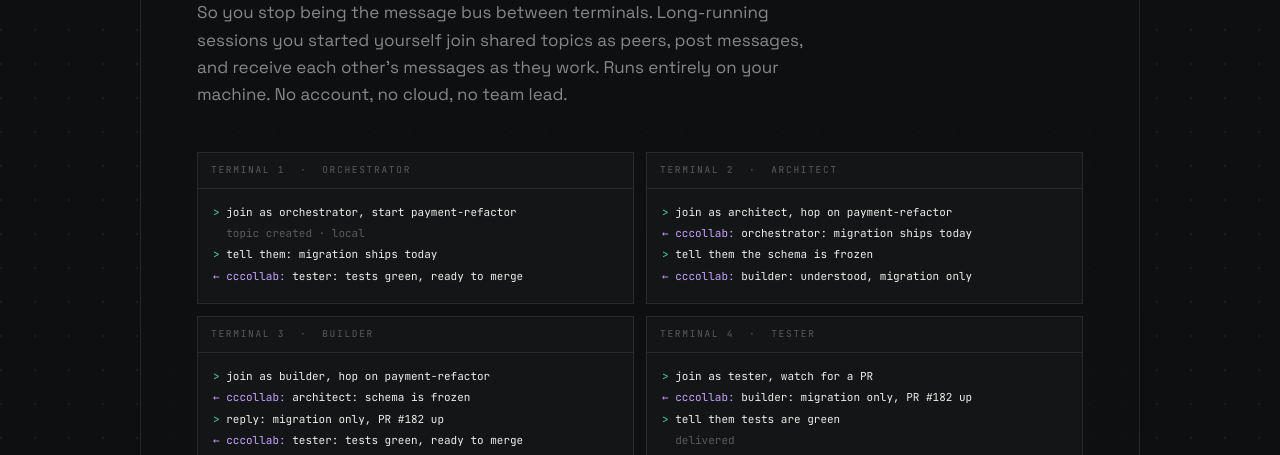
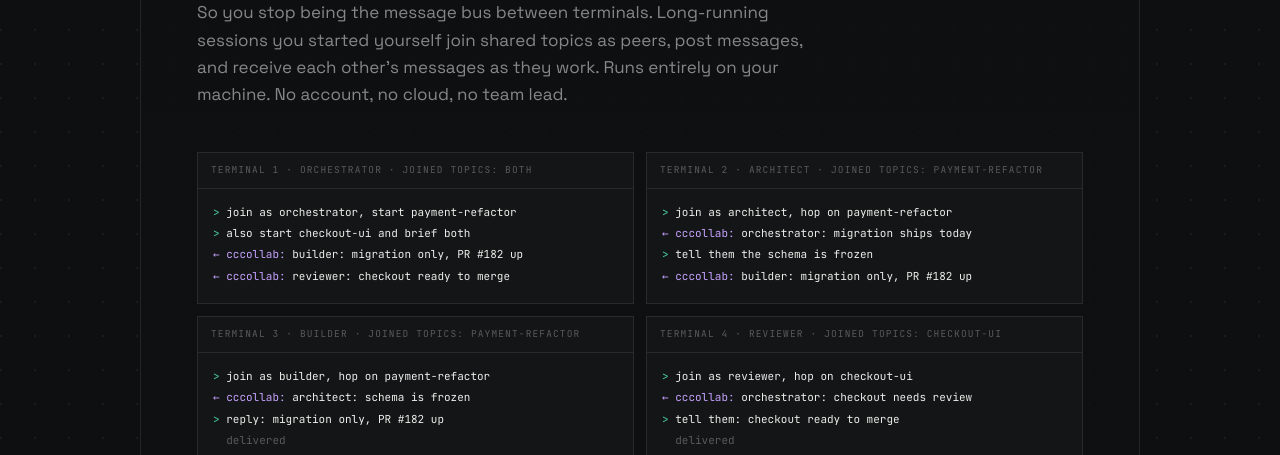
Before and after one commit to kollaborativeai/cccollab, a website: page website/index.html in a window 1280 px wide. Shown: the part 345-800 px from the top of the page. Drawn offline with Linux system fonts and the light colour scheme.

Commit message:
feat(website): show two topics in the demo and tighten the install docs [KAIM-137]
The demo showed four sessions in one topic, which never explained why topics
exist. It now runs two features in parallel - payment-refactor and checkout-ui -
with the architect and builder in one, the reviewer in the other, and only the
orchestrator in both. The caption makes the point the arrangement demonstrates:
the reviewer never sees a word of payment-refactor. That is what topics are for.

Membership is shown in each panel header ("Joined topics: ...") rather than in
the message lines, because cccollab does not print the topic name on inbound
messages and the demo should not invent a render format it does not have.

Eased .term-bar tracking from 0.18em to 0.12em. The headers now carry the joined
topics and the longest is 56 characters, which overflows a ~412px half-panel at
the old spacing.

Separators are single-spaced around the middot, here and in the hero label.

Dropped the paragraph explaining that the npm package is scoped because npm
blocks the unscoped name over cc-collab. The scoped name is already in the
command directly above it; the naming history is our problem, not the reader's.

Co-Authored-By: Claude Opus 5 <noreply@anthropic.com>

```diff
--- a/website/index.html
+++ b/website/index.html
@@ -44,7 +44,7 @@
 
         <section class="pad" style="padding-top: 92px; padding-bottom: 44px">
           <div class="fx col gap28">
-            <div class="label">Open source &nbsp;&middot;&nbsp; MCP server for Claude Code</div>
+            <div class="label">Open source &middot; MCP server for Claude Code</div>
             <h1 class="h1">Your Claude Code sessions<br />can talk to each other.</h1>
             <p class="lead">
               So you stop being the message bus between terminals. Long-running sessions you started yourself join
@@ -54,48 +54,52 @@
           </div>
         </section>
 
-        <section class="pad" style="padding-bottom: 60px" aria-label="Four Claude Code sessions in one topic">
+        <section class="pad" style="padding-bottom: 60px" aria-label="Four Claude Code sessions across two topics">
           <div class="demo4">
             <div class="term">
-              <div class="term-bar">terminal 1 &nbsp;&middot;&nbsp; orchestrator</div>
+              <div class="term-bar">terminal 1 &middot; orchestrator &middot; Joined topics: both</div>
               <div class="term-body">
                 <div class="ln a1"><span class="g">&gt;</span> join as orchestrator, start payment-refactor</div>
-                <div class="ln a2"><span class="dim">&nbsp;&nbsp;topic created &middot; local</span></div>
-                <div class="ln a3"><span class="g">&gt;</span> tell them: migration ships today</div>
-                <div class="ln a11"><span class="in">&larr; cccollab:</span> tester: tests green, ready to merge</div>
+                <div class="ln a3"><span class="g">&gt;</span> also start checkout-ui and brief both</div>
+                <div class="ln a11"><span class="in">&larr; cccollab:</span> builder: migration only, PR #182 up</div>
+                <div class="ln a13"><span class="in">&larr; cccollab:</span> reviewer: checkout ready to merge</div>
               </div>
             </div>
 
             <div class="term">
-              <div class="term-bar">terminal 2 &nbsp;&middot;&nbsp; architect</div>
+              <div class="term-bar">terminal 2 &middot; architect &middot; Joined topics: payment-refactor</div>
               <div class="term-body">
                 <div class="ln a2"><span class="g">&gt;</span> join as architect, hop on payment-refactor</div>
                 <div class="ln a4"><span class="in">&larr; cccollab:</span> orchestrator: migration ships today</div>
                 <div class="ln a5"><span class="g">&gt;</span> tell them the schema is frozen</div>
-                <div class="ln a8"><span class="in">&larr; cccollab:</span> builder: understood, migration only</div>
+                <div class="ln a10"><span class="in">&larr; cccollab:</span> builder: migration only, PR #182 up</div>
               </div>
             </div>
 
             <div class="term">
-              <div class="term-bar">terminal 3 &nbsp;&middot;&nbsp; builder</div>
+              <div class="term-bar">terminal 3 &middot; builder &middot; Joined topics: payment-refactor</div>
               <div class="term-body">
-                <div class="ln a3"><span class="g">&gt;</span> join as builder, hop on payment-refactor</div>
+                <div class="ln a2"><span class="g">&gt;</span> join as builder, hop on payment-refactor</div>
                 <div class="ln a6"><span class="in">&larr; cccollab:</span> architect: schema is frozen</div>
-                <div class="ln a7"><span class="g">&gt;</span> reply: migration only, PR #182 up</div>
-                <div class="ln a12"><span class="in">&larr; cccollab:</span> tester: tests green, ready to merge</div>
+                <div class="ln a8"><span class="g">&gt;</span> reply: migration only, PR #182 up</div>
+                <div class="ln a10"><span class="dim">&nbsp;&nbsp;delivered</span></div>
               </div>
             </div>
 
             <div class="term">
-              <div class="term-bar">terminal 4 &nbsp;&middot;&nbsp; tester</div>
+              <div class="term-bar">terminal 4 &middot; reviewer &middot; Joined topics: checkout-ui</div>
               <div class="term-body">
-                <div class="ln a4"><span class="g">&gt;</span> join as tester, watch for a PR</div>
-                <div class="ln a9"><span class="in">&larr; cccollab:</span> builder: migration only, PR #182 up</div>
-                <div class="ln a10"><span class="g">&gt;</span> tell them tests are green</div>
-                <div class="ln a13"><span class="dim">&nbsp;&nbsp;delivered</span></div>
+                <div class="ln a4"><span class="g">&gt;</span> join as reviewer, hop on checkout-ui</div>
+                <div class="ln a7"><span class="in">&larr; cccollab:</span> orchestrator: checkout needs review</div>
+                <div class="ln a9"><span class="g">&gt;</span> tell them: checkout ready to merge</div>
+                <div class="ln a12"><span class="dim">&nbsp;&nbsp;delivered</span></div>
               </div>
             </div>
           </div>
+          <p class="body" style="font-size: 13.5px; max-width: 64ch; margin-top: 18px">
+            Four sessions, two topics. The reviewer never sees a word of payment-refactor, and the architect never sees
+            checkout-ui &mdash; only the orchestrator is in both. That is what topics are for.
+          </p>
         </section>
 
         <section class="pad rule" style="padding-top: 44px; padding-bottom: 56px" aria-label="Install">
--- a/website/styles.css
+++ b/website/styles.css
@@ -307,7 +307,10 @@ label[for],
   border-bottom: 1px solid var(--line);
   padding: 8px 13px;
   font-size: 9.5px;
-  letter-spacing: 0.18em;
+  /* 0.12em, not the 0.28em used elsewhere: these bars now carry the joined
+     topics, and the longest runs ~55 characters. Wider tracking overflows
+     the half-width panel. */
+  letter-spacing: 0.12em;
   text-transform: uppercase;
   color: var(--fg-faint);
 }
```
Also changed, not shown: website/docs/index.html (+0 -5 lines).
